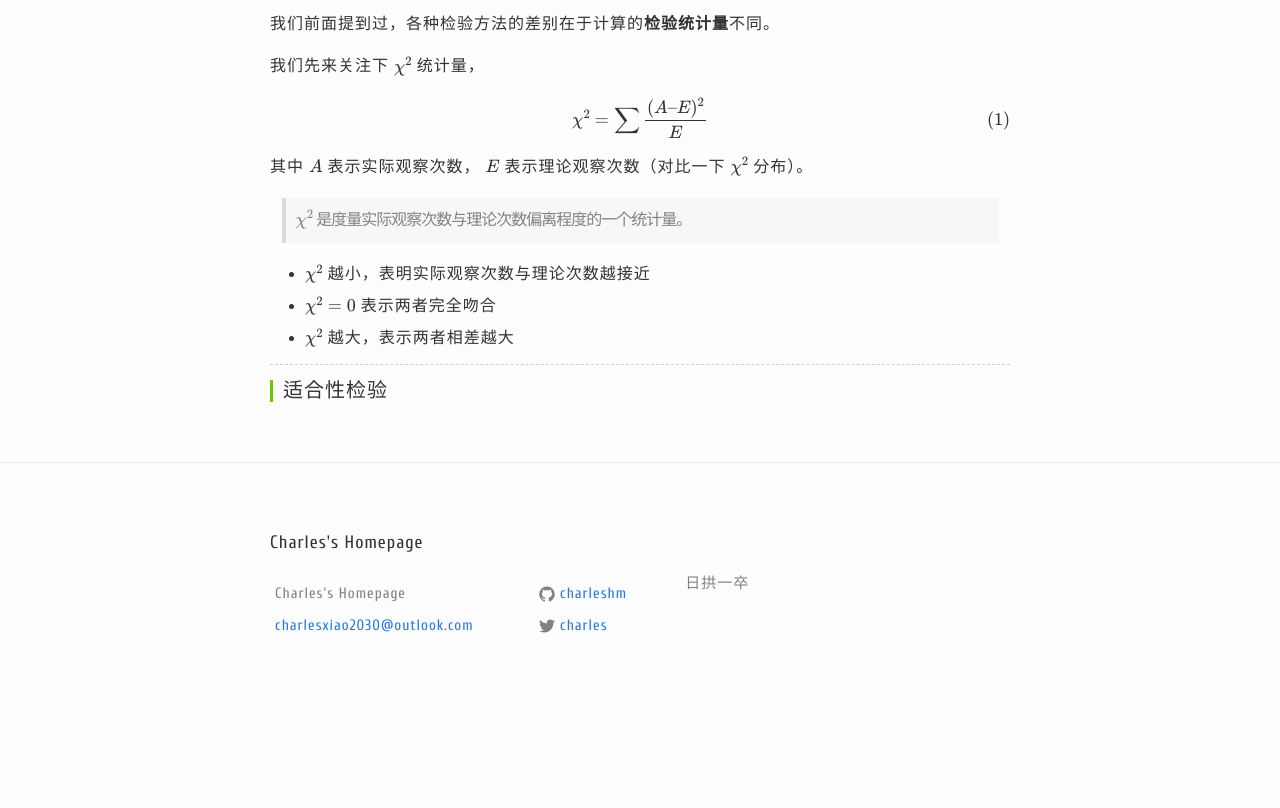
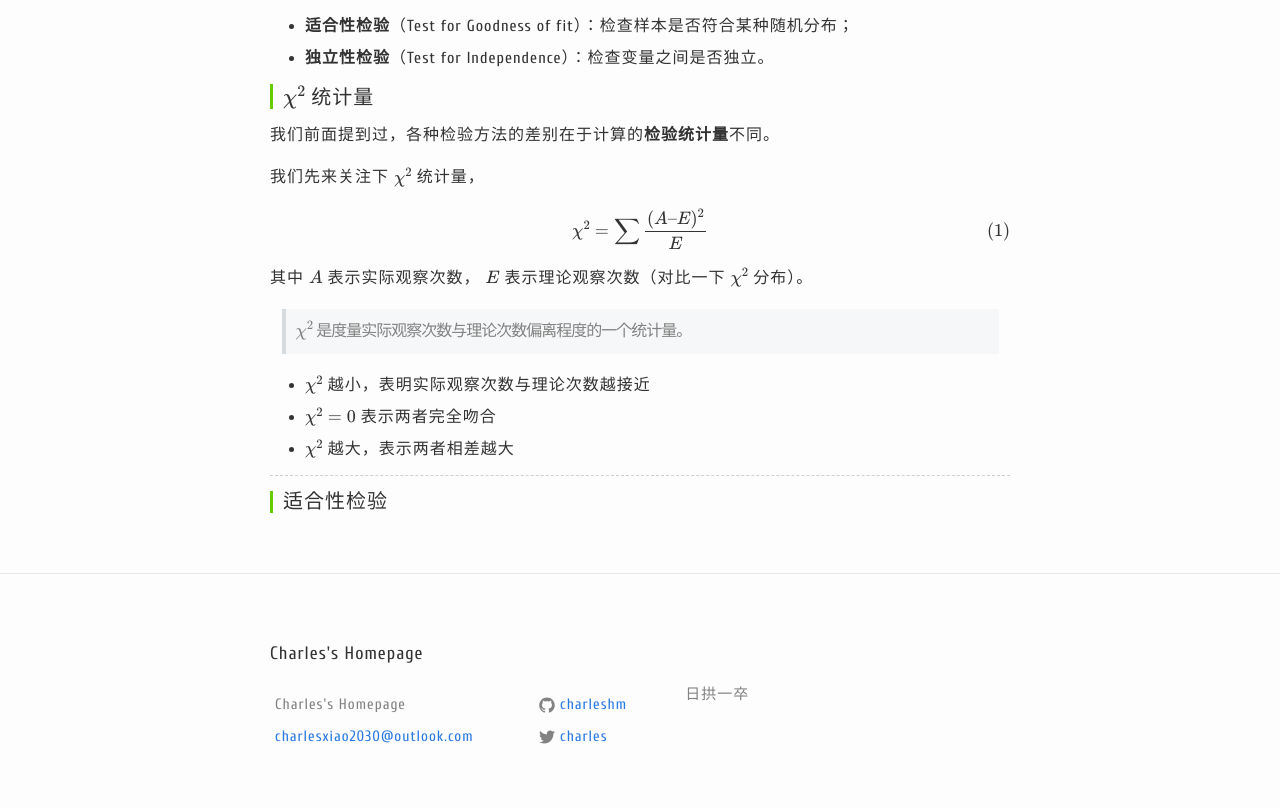
Before and after one commit to charleshm/charleshm.github.io, a Jekyll site: the page built from _posts/2016-03-28-Chi-square-test.md, in a window 1280 px wide. Shown: the part 549-1357 px from the top of the page. Built offline with Jekyll 4.4.1, drawn with Linux system fonts in a browser that asks for light colours; formulas are drawn with MathJax 3; comment, search, counter and statistics services are not loaded; before the commit the page ends 1246 px from its top, so only the background shows below that; some of the changed text lies outside the part shown.

Commit message:
Hypothesis Test

```diff
--- a/_posts/2016-03-28-Chi-square-test.md
+++ b/_posts/2016-03-28-Chi-square-test.md
@@ -8,6 +8,11 @@ categories: 机器学习 统计学
 ---
 
 ![此处输入图片的描述][1]
+
+卡方检验(Pearson’s Chi-square test)主要用来做两件事：
+
+- **适合性检验**（Test for Goodness of fit）：检查样本是否符合某种随机分布；
+- **独立性检验**（Test for Independence）：检查变量之间是否独立。
 
 #### $\chi^2$ 统计量
 
```
